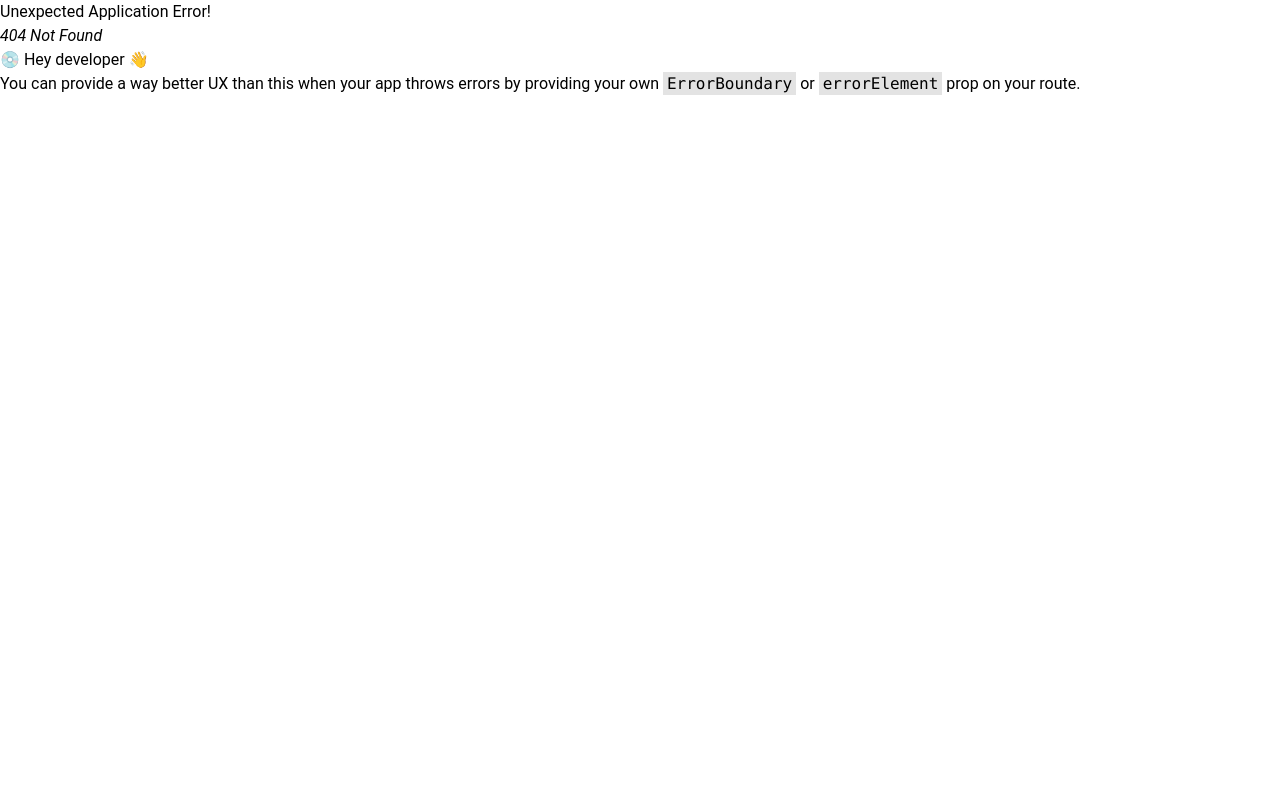
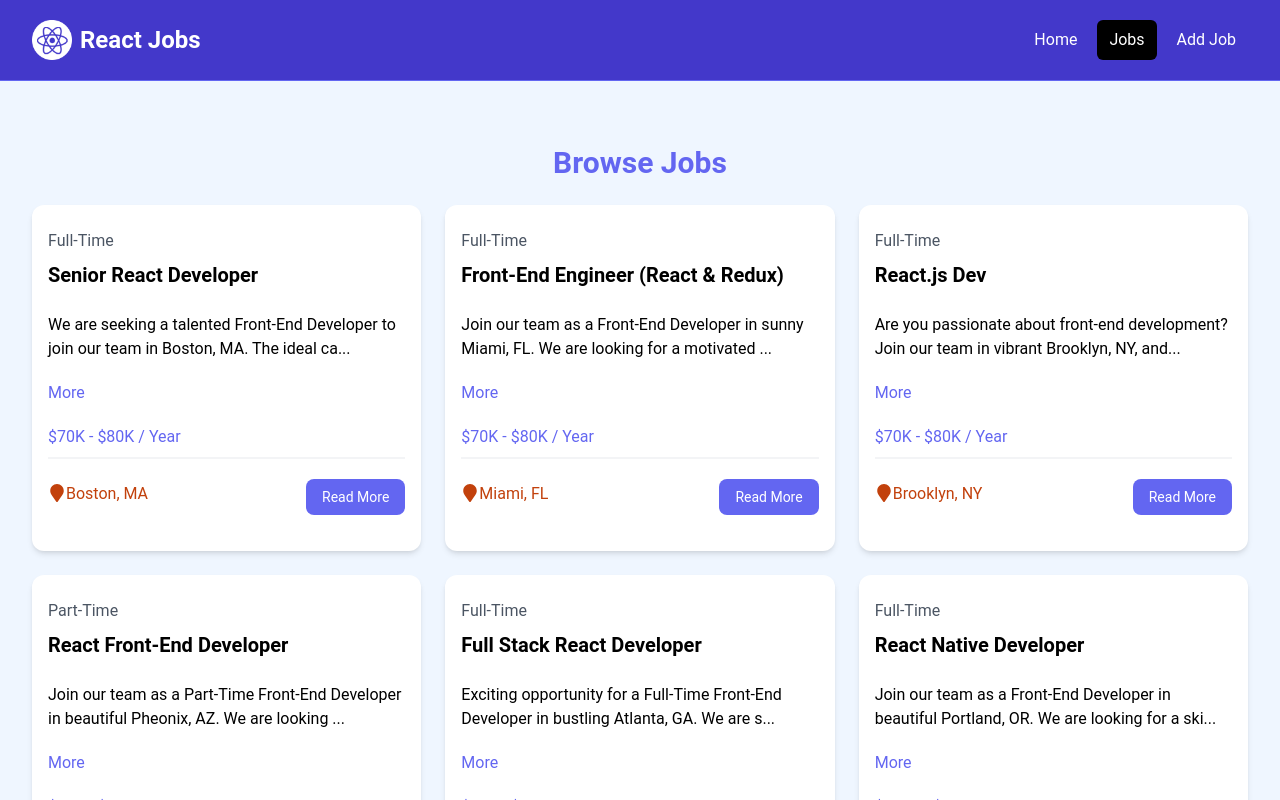
Before and after one commit to xClune/react-jobs, a React (Vite) app: page /jobs in a window 1280 px wide. Before the commit this address had no page. Shown: the top 800 px of the page. Built offline with nearby package versions, Linux system fonts and the light colour scheme.

Commit message:
Add Jobs and NotFound pages.
Change 'a' elements to Links.

Change Nav buttons to 'Navlink' and add style depending on if active.

Add prop to JobListings component, display change depending on whether shown on home page or jobs page.

```diff
--- a/package.json
+++ b/package.json
@@ -24,6 +24,7 @@
     "eslint-plugin-react": "^7.34.1",
     "eslint-plugin-react-hooks": "^4.6.0",
     "eslint-plugin-react-refresh": "^0.4.6",
+    "json-server": "^1.0.0-alpha.23",
     "postcss": "^8.4.38",
     "tailwindcss": "^3.4.1",
     "vite": "^5.2.0"
--- a/src/App.jsx
+++ b/src/App.jsx
@@ -4,11 +4,15 @@
 
 import MainLayout from './layouts/MainLayout'
 import HomePage from './pages/HomePage'
+import JobsPage from './pages/JobsPage'
+import NotFoundPage from './pages/NotFoundPage'
 
 const router = createBrowserRouter(
   createRoutesFromElements(
   <Route path='/' element={<MainLayout />}>
       <Route index element={<HomePage />} />
+      <Route path='/jobs' element={<JobsPage />} />
+      <Route path='*' element={<NotFoundPage />} />
   </Route>
   )
 )
--- a/src/components/Homecards.jsx
+++ b/src/components/Homecards.jsx
@@ -1,5 +1,8 @@
-import React from 'react'
-import Card from './Card'
+
+import React from 'react';
+import { Link } from 'react-router-dom';
+import Card from './Card';
+
 
 const Homecards = () => {
   return (
@@ -12,24 +15,24 @@
                 <p className="mt-2 mb-4">
                     Browse our React jobs and start your career today
                 </p>
-                <a
-                    href="/jobs.html"
+                <Link
+                    to="/jobs"
                     className="inline-block bg-black text-white rounded-lg px-4 py-2 hover:bg-gray-700"
                 >
                     Browse Jobs
-                </a>
+                </Link>
             </Card>
             <Card bg='bg-indigo-100'>
                 <h2 className="text-2xl font-bold">For Employers</h2>
                 <p className="mt-2 mb-4">
                     List your job to find the perfect developer for the role
                 </p>
-                <a
-                    href="/add-job.html"
+                <Link
+                    to="/add-job"
                     className="inline-block bg-indigo-500 text-white rounded-lg px-4 py-2 hover:bg-indigo-600"
                 >
                     Add Job
-                </a>
+                </Link>
             </Card>
           </div>
         </div>
--- a/src/components/JobListing.jsx
+++ b/src/components/JobListing.jsx
@@ -1,6 +1,7 @@
 import React from 'react'
 import { useState } from 'react'
 import { FaMapMarker } from 'react-icons/fa'
+import { Link } from 'react-router-dom'
 
 const JobListing = ({ job }) => {
     // useState to alter job description view, default to false (hidden)
@@ -45,12 +46,12 @@
                             <FaMapMarker className='inline text-lg mb-1'></FaMapMarker>
                             { job.location }
                         </div>
-                        <a
-                            href={`/jobs/${job.id}`}
+                        <Link
+                            to={`/jobs/${job.id}`}
                             className="h-[36px] bg-indigo-500 hover:bg-indigo-600 text-white px-4 py-2 rounded-lg text-center text-sm"
                         >
                         Read More
-                        </a>
+                        </Link>
                     </div>
                 </div>
             </div>
--- a/src/components/JobListings.jsx
+++ b/src/components/JobListings.jsx
@@ -2,19 +2,19 @@
 import jobs from '../jobs.json'
 import JobListing from './JobListing'
 
-const JobListings = () => {
+const JobListings = ({ isHome = false }) => {
 
-  const recentJobs = jobs.slice(0, 3);
+  const jobListings = isHome ? jobs.slice(0, 3) : jobs;
 
   return (
     <>
       <section className="bg-blue-50 px-4 py-10">
         <div className="container-xl lg:container m-auto">
           <h2 className="text-3xl font-bold text-indigo-500 mb-6 text-center">
-            Browse Jobs
+            {isHome ? 'Recent Jobs' : 'Browse Jobs'}
           </h2>
           <div className="grid grid-cols-1 md:grid-cols-3 gap-6">
-            { recentJobs.map((job) => (
+            { jobListings.map((job) => (
                 <JobListing key={ job.id } job={ job } />
             )) }
             </div>
--- a/src/components/Navbar.jsx
+++ b/src/components/Navbar.jsx
@@ -1,7 +1,15 @@
 import React from 'react'
 import logo from '../assets/logo.png'
+import { Link, NavLink } from 'react-router-dom'
 
 const Navbar = () => {
+
+    // Create function to change button depending on if active
+    const linkClass = ({ isActive}) =>
+        isActive
+        ? 'text-white bg-black hover:bg-gray-900 hover:text-white rounded-md px-3 py-2'
+        : 'text-white hover:bg-gray-900 hover:text-white rounded-md px-3 py-2';
+
   return (
     <>
         <nav className="bg-indigo-700 border-b border-indigo-500">
@@ -10,7 +18,7 @@
                 <div
                     className="flex flex-1 items-center justify-center md:items-stretch md:justify-start"
                 >
-                    <a className="flex flex-shrink-0 items-center mr-4" href="/index.html">
+                    <Link className="flex flex-shrink-0 items-center mr-4" to="/">
                     <img
                         className="h-10 w-auto"
                         src={ logo }
@@ -19,23 +27,23 @@
                     <span className="hidden md:block text-white text-2xl font-bold ml-2"
                         >React Jobs</span
                     >
-                    </a>
+                    </Link>
                     <div className="md:ml-auto">
                     <div className="flex space-x-2">
-                        <a
-                        href="/index.html"
-                        className="text-white bg-black hover:bg-gray-900 hover:text-white rounded-md px-3 py-2"
-                        >Home</a
+                        <NavLink
+                        to="/"
+                        className={ linkClass }
+                        >Home</NavLink
                         >
-                        <a
-                        href="/jobs.html"
-                        className="text-white hover:bg-gray-900 hover:text-white rounded-md px-3 py-2"
-                        >Jobs</a
+                        <NavLink
+                        to="/jobs"
+                        className={ linkClass }
+                        >Jobs</NavLink
                         >
-                        <a
-                        href="/add-job.html"
-                        className="text-white hover:bg-gray-900 hover:text-white rounded-md px-3 py-2"
-                        >Add Job</a
+                        <NavLink
+                        to="/add-job"
+                        className={ linkClass }
+                        >Add Job</NavLink
                         >
                     </div>
                     </div>
--- a/src/components/ViewAllJobs.jsx
+++ b/src/components/ViewAllJobs.jsx
@@ -1,13 +1,14 @@
 import React from 'react'
+import {Link} from 'react-router-dom'
 
 const ViewAllJobs = () => {
   return (
     <>
         <section className="m-auto max-w-lg my-10 px-6">
-            <a
-            href="/jobs"
+            <Link
+            to="/jobs"
             className="block bg-black text-white text-center py-4 px-6 rounded-xl hover:bg-gray-700"
-            >View All Jobs</a
+            >View All Jobs</Link
             >
         </section>
     </>
--- a/src/jobs.json
+++ b/src/jobs.json
@@ -1,3 +1,4 @@
+
 [
   {
     "id": "1",
--- a/src/pages/HomePage.jsx
+++ b/src/pages/HomePage.jsx
@@ -10,7 +10,7 @@
     <>
       <Hero />
       <Homecards />
-      <JobListings />
+      <JobListings isHome={true}/>
       <ViewAllJobs />
     </>
   );
--- /dev/null
+++ b/src/pages/JobsPage.jsx
@@ -0,0 +1,12 @@
+import React from 'react'
+import JobListings from '../components/JobListings'
+
+const JobsPage = () => {
+  return (
+    <section className="bg-blue-50 px-4 py-6">
+      <JobListings />
+    </section>
+  )
+}
+
+export default JobsPage
--- /dev/null
+++ b/src/pages/NotFoundPage.jsx
@@ -0,0 +1,22 @@
+import React from 'react'
+import { Link } from 'react-router-dom'
+import { FaExclamationTriangle } from 'react-icons/fa'
+
+const NotFoundPage = () => {
+  return (
+    <>
+        <section className="text-center flex flex-col justify-center items-center h-96">
+        <FaExclamationTriangle className="fas fa-exclamation-triangle text-yellow-400 text-6xl mb-4"></FaExclamationTriangle>
+        <h1 className="text-6xl font-bold mb-4">404 Not Found</h1>
+        <p className="text-xl mb-5">This page does not exist</p>
+        <Link
+            to="/"
+            className="text-white bg-indigo-700 hover:bg-indigo-900 rounded-md px-3 py-2 mt-4"
+            >Go Back</Link
+        >
+        </section>
+    </>
+  )
+}
+
+export default NotFoundPage
```
Also changed, not shown: 1 other file (tests, documents, lock files or other folders).
